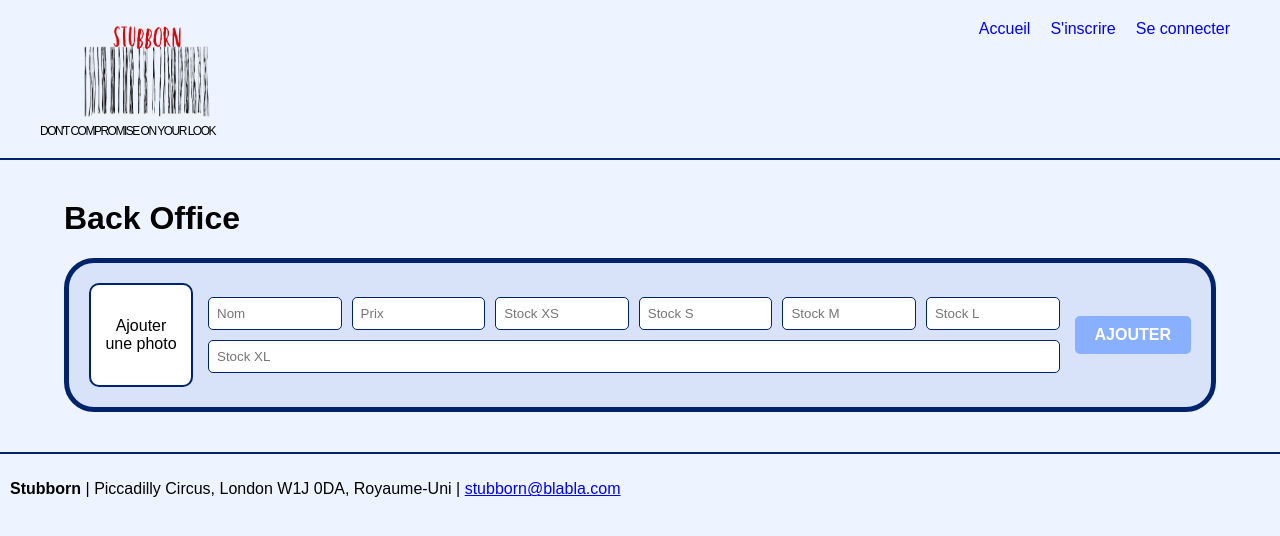
After one commit to lc0362/CEF-symfony-stubborn, a Symfony app: template templates/back_office/index.html.twig in a window 1280 px wide. The commit adds this page. Shown: the top 536 px of the page. Run offline with Twig, Linux system fonts and the light colour scheme; the template is opened without the code that fills it, so the values that code supplies are empty; some libraries are stand-ins or nearby versions.

Commit message:
config back office, reste a regler pb pour insérer une image

```diff
--- a/config/services.yaml
+++ b/config/services.yaml
@@ -4,6 +4,7 @@
 # Put parameters here that don't need to change on each machine where the app is deployed
 # https://symfony.com/doc/current/best_practices.html#use-parameters-for-application-configuration
 parameters:
+    uploads_dir: '%kernel.project_dir%/public/uploads'
 
 services:
     # default configuration for services in *this* file
--- /dev/null
+++ b/templates/back_office/index.html.twig
@@ -0,0 +1,131 @@
+{% extends 'base.html.twig' %}
+
+{% block title %}Back Office{% endblock %}
+
+{% block body %}
+<style>
+    .back-office-container {
+        width: 90%;
+        margin: 40px auto;
+        font-family: Arial, sans-serif;
+    }
+
+    .product-form, .product-item {
+        border: 5px solid #00236b;
+        border-radius: 30px;
+        background-color: #eef4ff;
+        padding: 20px;
+        margin-bottom: 30px;
+        display: flex;
+        flex-wrap: wrap;
+        align-items: center;
+        gap: 15px;
+    }
+
+    .product-form {
+        background-color: #d8e3f9;
+    }
+
+    .product-item img, .add-photo-btn {
+        width: 100px;
+        height: 100px;
+        border-radius: 10px;
+        border: 2px solid #00236b;
+        object-fit: cover;
+        background-color: #fff;
+        display: flex;
+        align-items: center;
+        justify-content: center;
+        text-align: center;
+        cursor: pointer;
+    }
+
+    .product-form input, .product-item input {
+        width: 120px;
+        min-width: 100px;
+        padding: 8px;
+        border: 1px solid #00236b;
+        border-radius: 5px;
+        flex: 1 1 100px;
+    }
+
+    .btn-action {
+        background-color: #89b0ff;
+        color: #fff;
+        text-decoration: none;
+        font-weight: bold;
+        border-radius: 5px;
+        border: none;
+        padding: 10px 20px;
+        cursor: pointer;
+        font-size: 16px;
+    }
+
+    .btn-action:hover {
+        background-color: #00236b;
+    }
+
+    .product-infos {
+        display: flex;
+        flex-wrap: wrap;
+        gap: 10px;
+        flex: 1;
+    }
+
+    .product-actions {
+        display: flex;
+        flex-direction: column;
+        gap: 10px;
+    }
+</style>
+
+<div class="back-office-container">
+
+    <h1>Back Office</h1>
+
+    <!-- Formulaire d'ajout -->
+    <form method="POST" enctype="multipart/form-data" class="product-form">
+        <!-- Bouton Ajouter une photo -->
+        <label class="add-photo-btn">
+            Ajouter<br>une photo
+            <input type="file" name="image" accept="image/*" style="display: none;">
+        </label>
+
+        <!-- Champs produit -->
+        <div class="product-infos">
+            <input type="text" name="name" placeholder="Nom" required>
+            <input type="text" name="price" placeholder="Prix" required>
+            <input type="number" name="stock_XS" placeholder="Stock XS" min="0">
+            <input type="number" name="stock_S" placeholder="Stock S" min="0">
+            <input type="number" name="stock_M" placeholder="Stock M" min="0">
+            <input type="number" name="stock_L" placeholder="Stock L" min="0">
+            <input type="number" name="stock_XL" placeholder="Stock XL" min="0">
+            <input type="hidden" name="top" value="0">
+        </div>
+
+        <button type="submit" class="btn-action">AJOUTER</button>
+    </form>
+
+
+    <!-- Liste des produits modifiables -->
+    {% for product in products %}
+        <form method="POST" class="product-item" action="{{ path('update_product', { 'id': product.id }) }}">
+            <img src="{{ asset(product.img) }}" alt="{{ product.name }}">
+
+            <div class="product-infos">
+                <input type="text" name="name" value="{{ product.name }}">
+                <input type="text" name="price" value="{{ product.price }}">
+                {% for stock in product.stocks %}
+                    <input type="number" name="stock_{{ stock.size.value }}" value="{{ stock.quantity }}">
+                {% endfor %}
+            </div>
+
+            <div class="product-actions">
+                <button type="submit" class="btn-action">MODIFIER</button>
+                <a href="{{ path('delete_product', { 'id': product.id }) }}" class="btn-action">SUPPRIMER</a>
+            </div>
+        </form>
+    {% endfor %}
+
+</div>
+{% endblock %}
--- a/templates/registration/confirmation_email.html.twig
+++ b/templates/registration/confirmation_email.html.twig
@@ -1,4 +1,4 @@
-<div style="max-width: 600px; width: 80%; margin: 40px auto; border: 5px solid #00236b; border-radius: 30px; padding: 20px; background-color: #eef4ff; text-align: center; font-family: Arial, sans-serif; color: #00236b;">
+<div style="width: 80%; margin: 40px auto; border: 5px solid #00236b; border-radius: 30px; padding: 20px; background-color: #eef4ff; text-align: center; font-family: Arial, sans-serif; color: #00236b;">
 
     <h1 style="border-bottom: 2px solid #89b0ff; padding-bottom: 15px;">Bonjour {{ name }}</h1>
 
```
Also changed, not shown: src/Controller/BackOfficeController.php (added, +85 -0 lines), src/Repository/StockRepository.php (added, +15 -0 lines), templates/back_office/access_denied.html.twig (added, +43 -0 lines), templates/security/login.html.twig (+7 -1 lines).
